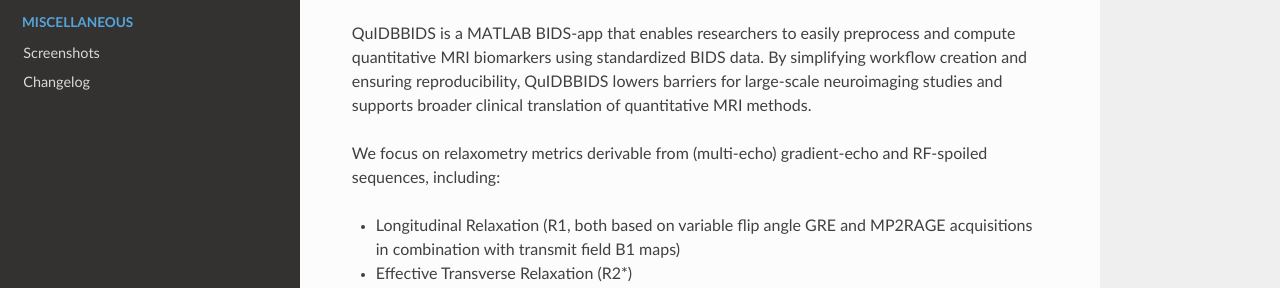
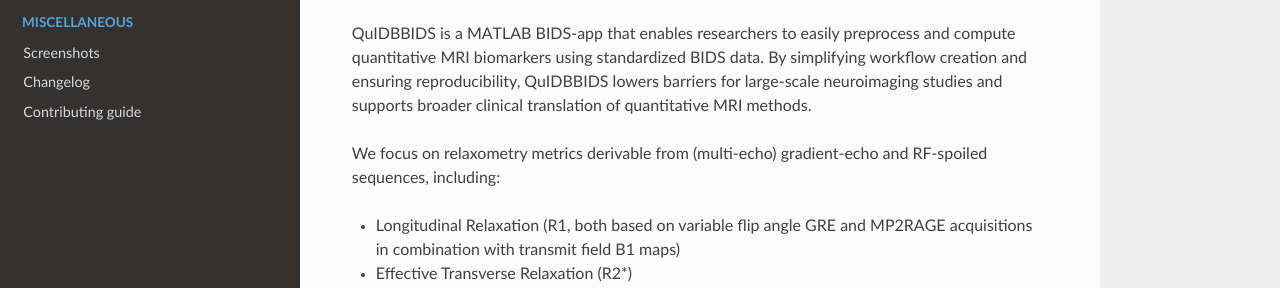
Before and after one commit to Donders-Institute/quidbbids, a Sphinx documentation site: the page built from docs/index.rst, in a window 1280 px wide. Shown: the part 403-691 px from the top of the page. Built offline with Sphinx 7.4.7 and the Read the Docs theme 3.1.0, drawn with Linux system fonts in a browser that asks for light colours; pages that are not in the unit, such as notebooks, are missing from menus.

Commit message:
Update contributing guide and include in documentation

```diff
--- a/CONTRIBUTING.rst
+++ b/CONTRIBUTING.rst
@@ -1,6 +1,6 @@
-=========================
-Contributing to QuIDBBIDS
-=========================
+==================
+Contributing guide
+==================
 
 Project organization
 --------------------
--- /dev/null
+++ b/docs/contributing.rst
@@ -0,0 +1 @@
+.. include:: ../CONTRIBUTING.rst
--- a/docs/index.rst
+++ b/docs/index.rst
@@ -27,4 +27,5 @@
    tutorial
    screenshots
    CHANGELOG
+   contributing
    glossary
```
